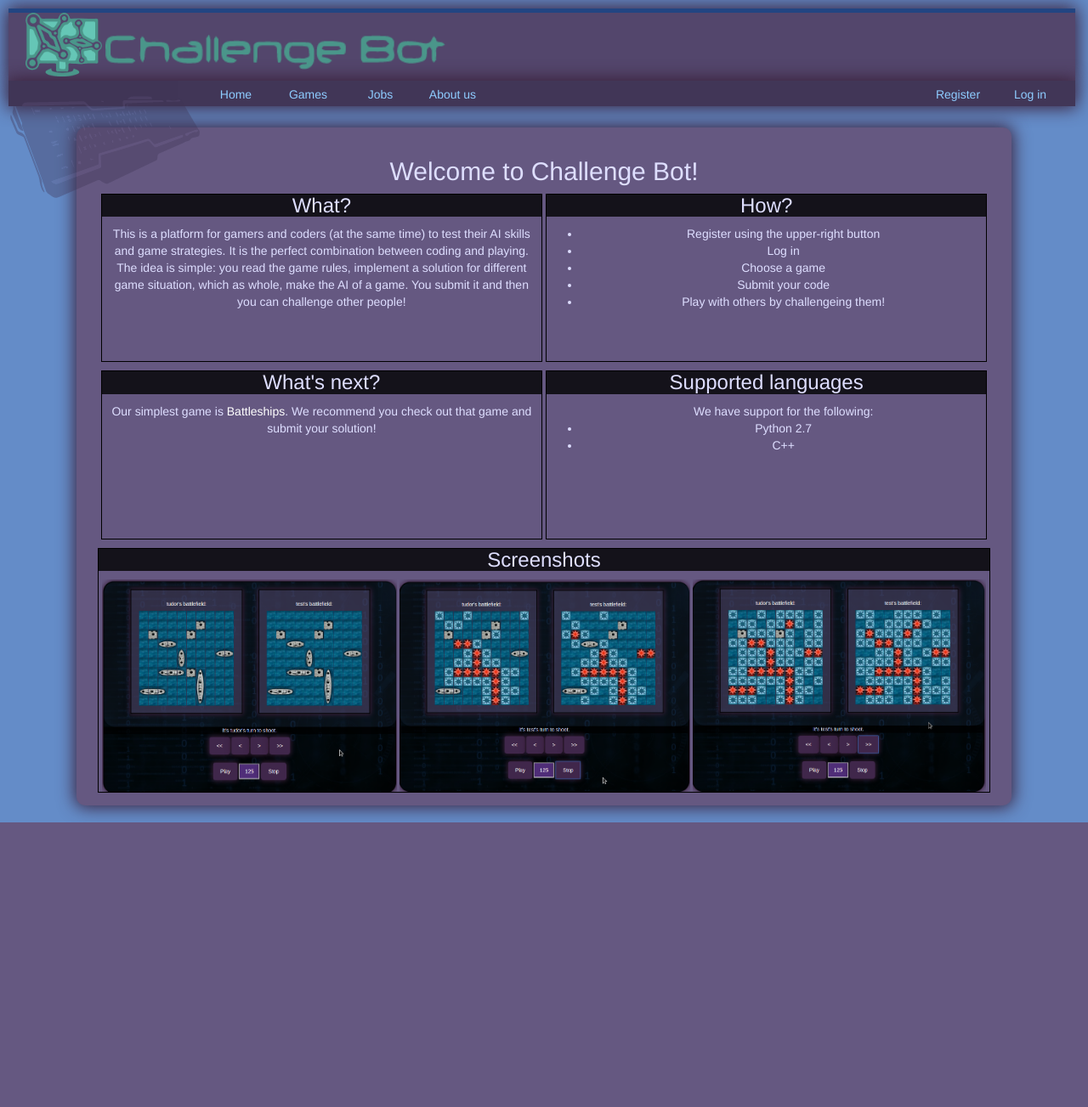
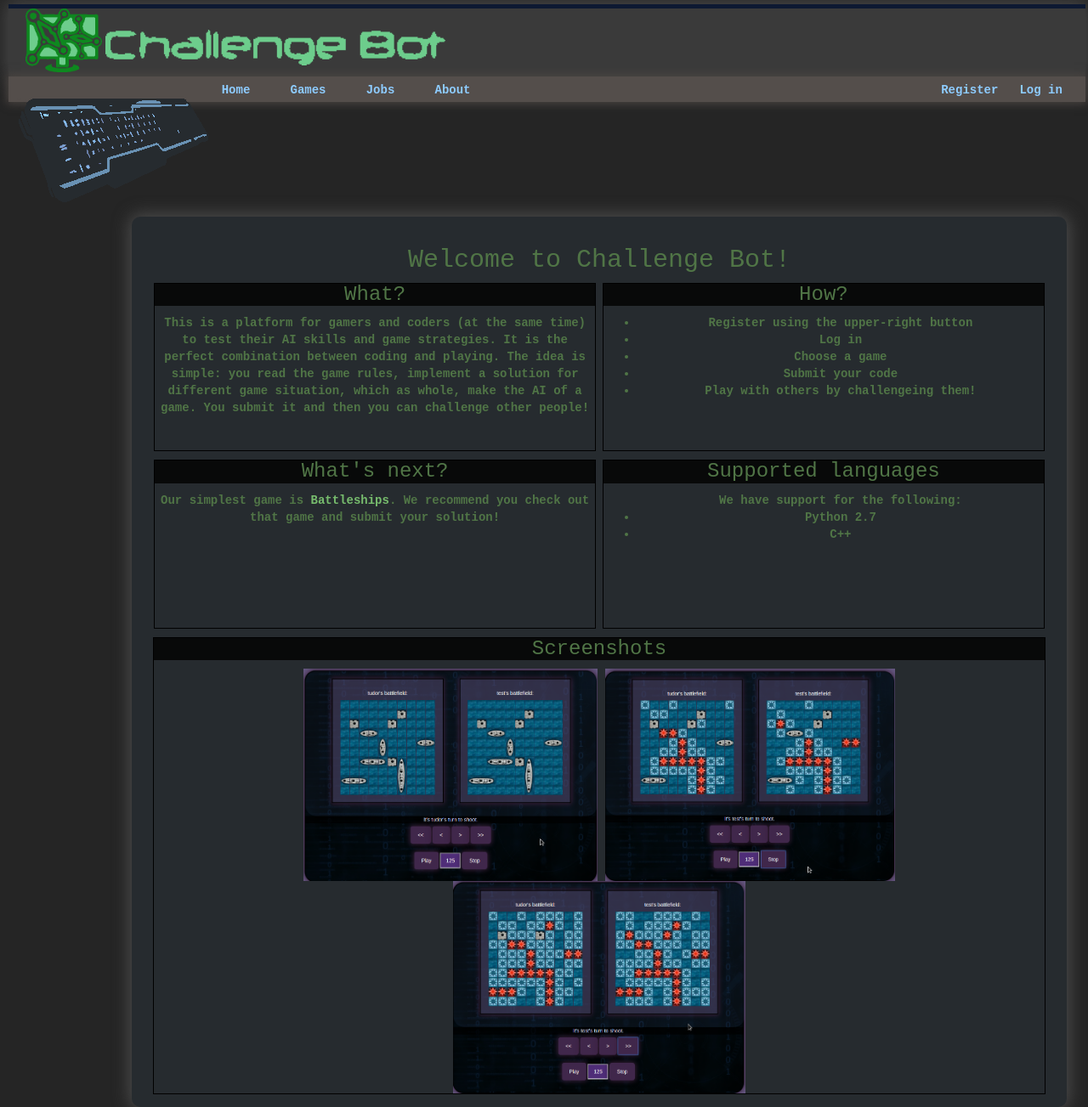
Before and after one commit to Cronologium/ChallengeBot, a Django app: page / in a window 1280 px wide. Shown: the whole page at 85% size. Before the commit the page ends 968 px from the top, so only its background shows below. Run offline with Django 3.2, Linux system fonts and the light colour scheme; some libraries are stand-ins or nearby versions.

Commit message:
Added Mihai's design changes

```diff
--- a/frontend/challengebot/web/static/web/script/menu.js
+++ b/frontend/challengebot/web/static/web/script/menu.js
@@ -1,4 +1,4 @@
-$( document ).ready(function() {
+$(document).ready(function () {
 
     $("#login-prompt").click(function () {
         $("#login-page").css("width", "100%");
@@ -24,26 +24,48 @@
         $("#content-wrapper").removeClass("blurred");
     });
 
-     $( window ).resize(change_opacity);
+    $(window).on('scroll', change_size);
 
-     function change_opacity() {
-        var s = $(window).width() * 1.0;
-        var minw_css = $("body").css("min-width");
-        var min_w = parseInt(minw_css.substring(0, minw_css.length - 2));
-        var op = 1.0;
-        if (s < min_w)
-            op = 0.2;
-        else
-            if (s < min_w + 400)
-                op = 0.2 + (s - min_w) / 400 * 0.8;
-        $("#mixer").css("opacity", String(op));
+    function change_size() {
+        var doc = document.documentElement;
+        var top = Math.round((window.pageYOffset || doc.scrollTop)  - (doc.clientTop || 0));
+        var menu_size = $("#menu").css("height");
+        var min_ratio = 0.4;
+        menu_size = parseInt(menu_size.substring(0, menu_size.length - 2));
+        var max_top_position = -(min_ratio * 100);
+        var ratio = (menu_size - top) / menu_size;
+
+        if (ratio < min_ratio) {
+            ratio = min_ratio;
+        }
+
+        var top_position = menu_size - top - (1 - ratio)*50;
+
+
+        // console.log(top_position);
+        // console.log(max_top_position);
+        // console.log();
+
+        if (top_position < max_top_position)
+            top_position = max_top_position;
+
+        $("#mixer").css("transform", "scale(" + String(ratio) + "," + String(ratio) + ")");
+        $("#mixer").css("top", String(top_position) + "px");
+    }
+
+    function show_menu() {
+        console.log("CALLED");
+    }
+
+    function hide_menu() {
+
     }
 
     $("#user-button").mouseenter(function () {
         $(".user-face").attr("id", "user-face-showing");
     });
 
-     $("#user-button").mouseleave( function () {
+    $("#user-button").mouseleave(function () {
         $(".user-face").attr("id", "");
     })
 
@@ -51,7 +73,7 @@
         $(".user-face").attr("id", "user-face-hiding");
     });
 
-     $("#logout-button").mouseleave( function () {
+    $("#logout-button").mouseleave(function () {
         $(".user-face").attr("id", "");
     })
 
@@ -71,5 +93,5 @@
         $(".user-face").attr("id", "user-face-hiding");
     });
 
-     change_opacity();
+    change_size();
 });
--- a/frontend/challengebot/web/static/web/script/template.js
+++ b/frontend/challengebot/web/static/web/script/template.js
@@ -0,0 +1,3 @@
+// var parent = document.getElementById('container1');
+// var child = document.getElementById('container2');
+// child.style.paddingRight = child.offsetWidth - child.clientWidth + "px";
--- a/frontend/challengebot/web/static/web/style/index.css
+++ b/frontend/challengebot/web/static/web/style/index.css
@@ -31,7 +31,8 @@
 }
 
 .question-div p a {
-    color: rgb(255, 255, 255);
+    font-weight: bold;
+    color: rgb(119, 188, 109);
 }
 
 .question-div img {
--- a/frontend/challengebot/web/static/web/style/jobs.css
+++ b/frontend/challengebot/web/static/web/style/jobs.css
@@ -17,9 +17,9 @@
     height: 20px;
     width: 60px;
     text-align: center;
-    color: white;
+    color: #8eccff;
     background-color: rgb(95,84,117);
-    background-color:
+    /*background-color:*/
     padding: 2px;
     margin: 2px;
     border: solid 1px black;
--- a/frontend/challengebot/web/static/web/style/menu.css
+++ b/frontend/challengebot/web/static/web/style/menu.css
@@ -1,27 +1,36 @@
+/*light green logo 6dcd8c*/
+/*dark green logo 0e881f*/
+/*keyboard dark blue 262b2f*/
+/*keyboard light blue 8eccff*/
+
+
 #menu {
-    position: fixed;
-    width: 99%;
-    margin-top: 5px;
-    padding: 0px;
+    /*position: fixed;*/
+    top:0;
+    left:0;
+    width: 100vw;
+    height: 100px;
+    background-color: rgb(37, 37, 37);
     min-width: 1200px;
-    z-index: 99;
+    /*overflow: auto;*/
+    z-index: 1;
 }
 
 #menuhead {
 	width:99%;
-	padding:0px;
-	margin: 0px;
+	padding:0;
+	margin: 0;
 	margin: auto;
 	margin-left: 10px;
 	margin-top: 5px;
-	background-color:rgb(91,78,119);
+	background-color: rgb(62, 62, 62);
 	border:0px;
 	border-top:5px;
 	border-style:solid;
-	border-color:rgb(34,69,130);
-	-webkit-box-shadow: 0px 0px 20px 2px rgba(58,32,58,1);
-    -moz-box-shadow: 0px 0px 20px 2px rgba(58,32,58,1);
-    box-shadow: 0px 0px 20px 2px rgba(58,32,58,1);
+	border-color: rgb(13, 25, 50);
+	-webkit-box-shadow: 0px 0px 20px 2px rgb(75, 75, 75);
+    /*-moz-box-shadow: 0px 0px 20px 2px rgb(69, 44, 26);*/
+    /*box-shadow: 0px 0px 20px 2px rgb(81, 51, 31);*/
 }
 
 .blurred {
@@ -34,7 +43,8 @@
 }
 
 .logo-container{
-    background: rgb(83, 70, 108);
+    background: rgb(58, 58, 58);
+    /*background: rgb(83, 70, 108);*/
 	width:100%;
 	padding:0px;
 	margin:0px;
@@ -42,10 +52,11 @@
 	transition: 1s;
 }
 .logo-container:hover{
-	background: #53466c; /* Old browsers */
-    background: -moz-linear-gradient(-45deg, #53466c 0%, #403556 9%, #4a3f62 11%, #5b4e77 54%, #5b4e77 54%); /* FF3.6-15 */
-    background: -webkit-linear-gradient(-45deg, #53466c 0%,#403556 9%,#4a3f62 11%,#5b4e77 54%,#5b4e77 54%); /* Chrome10-25,Safari5.1-6 */
-    background: linear-gradient(135deg, #53466c 0%,#403556 9%,#4a3f62 11%,#5b4e77 54%,#5b4e77 54%); /* W3C, IE10+, FF16+, Chrome26+, Opera12+, Safari7+ */
+	background: #4f4f4f; /* Old browsers */
+    /*background: -moz-linear-gradient(-45deg, #53466c 0%, #403556 9%, #4a3f62 11%, #5b4e77 54%, #5b4e77 54%); !* FF3.6-15 *!*/
+    /*background: -webkit-linear-gradient(-45deg, #53466c 0%,#403556 9%,#4a3f62 11%,#5b4e77 54%,#5b4e77 54%); !* Chrome10-25,Safari5.1-6 *!*/
+    /*background: linear-gradient(135deg, #53466c 0%,#403556 9%,#4a3f62 11%,#5b4e77 54%,#5b4e77 54%); !* W3C, IE10+, FF16+, Chrome26+, Opera12+, Safari7+ *!*/
+    -webkit-box-shadow: 0px 0px 20px 2px rgb(90, 90, 90);
     filter: progid:DXImageTransform.Microsoft.gradient( startColorstr='#53466c', endColorstr='#5b4e77',GradientType=1 ); /* IE6-9 fallback on horizontal gradient */
     transition: 1s;
 }
@@ -75,6 +86,15 @@
 	background-size: 100%;
 	background-repeat:no-repeat;
 	background-position:0px 15px;
+
+    /*font-family: "Courier new", Courier, monospace;*/
+    /*font-size: 5.5em;*/
+    /*font-weight: bold;*/
+    /*color #507546;*/
+
+    /*color light #507546;*/
+    /*color dark #385330*/
+    padding: 0px 20px;
 }
 
 .user-face {
@@ -113,15 +133,18 @@
 	border:0px;
 	border-style:solid;
 	border-color:rgb(34,69,130);
-	-webkit-box-shadow: 0px 0px 20px 2px rgba(58,32,58,3);
-    -moz-box-shadow: 0px 0px 20px 2px rgba(58,32,58,3);
-    box-shadow: 0px 0px 20px 2px rgba(58,32,58,3);
+	/*-webkit-box-shadow: 0px 0px 20px 2px rgba(58,32,58,3);*/
+    /*-moz-box-shadow: 0px 0px 20px 2px rgba(58,32,58,3);*/
+    box-shadow: 0px 0px 10px 2px rgb(75, 69, 66);
     transition: 1s;
 }
 
 #menu-options {
     margin-left: 225px;
     margin-right: 10px;
+    font-family: "Courier new", Courier, monospace;
+    /*font-size: 1.2em;*/
+    font-weight: bold;
 }
 
 .menu ul {
@@ -131,15 +154,20 @@
     margin: 0;
 	padding:0px;
 	overflow: hidden;
-    background-color:rgb(65,54,87);
-	height:30px;
+    background-color: rgb(84, 78, 75);
+	/*height:30px;*/
 }
 #mixer {
 	display: block;
 	float: right;
-	position: absolute;
+	/*position: absolute;*/
 	pointer-events: none;
-    opacity: 1;
+    position: fixed;
+    left: 20px;
+    top: 0px;
+    z-index: 2;
+
+    transform: scale(1, 1);
 }
 .menu li .left-link{
     display: inline;
@@ -163,8 +191,8 @@
 }
 .menu li a:hover {
     /*background-color: rgb(46,35,64);*/
-    background-color: #20072B;
-	color: rgb(104,154,112);
+    background-color: #262b2f;
+	color: rgb(109, 205, 140);
 	transition: 1s;
 	cursor: pointer;
 	-webkit-box-shadow: 0px 0px 20px 2px rgba(222,222,222,1);
@@ -194,7 +222,7 @@
     left: 0;
     top: 0;
     background-color: rgb(0,0,0); /* Black fallback color */
-    background-color: rgba(46,35,64, 0.7); /* Black w/opacity */
+    background-color: rgba(62, 56, 53, 0.7); /* Black w/opacity */
     overflow-x: hidden; /* Disable horizontal scroll */
     transition: 0.5s; /* 0.5 second transition effect to slide in or slide down the overlay (height or width, depending on reveal) */
 }
@@ -249,23 +277,27 @@
 }
 
 .overlay input {
-    background-color:rgb(79,45,120);
-    color:rgb(255,255,255);
+    background-color: rgb(38, 43, 47);
+    color: rgb(142, 204, 255);
 }
 
 .overlay input[type=submit] {
     width: 20%;
-    background-color: #20072B;
+    background-color: #1a1313;
     color: white;
     padding: 14px 20px;
     margin: 8px 0;
     border: none;
     border-radius: 4px;
     cursor: pointer;
+
+    font-family: "Courier new", Courier, monospace;
+    font-size: 2em;
+    font-weight: bold;
 }
 
 .inputfield {
-    border-color:rgb(104,154,112);
+    border-color: rgb(44, 49, 53);
 	height:32px;
 	width:400px;
 	font-size: 28px;
--- a/frontend/challengebot/web/static/web/style/template.css
+++ b/frontend/challengebot/web/static/web/style/template.css
@@ -1,21 +1,50 @@
-body {
-	background-color: rgb(100,140,200);
+html, body {
+	background-color: rgb(37, 37, 37);
 	min-width: 1200px;
+    height: 99%;
+    /*overflow: scroll;*/
 }
 
-#eater {
-    height: 10px;
-    width: 99%;
-    margin-top: 0px;
-    position: fixed;
-    background-color: rgb(100,140,200);
-    z-index: 98;
+
+::-webkit-scrollbar
+{
+    width: 5px;
+    height: 0;
+    background-color: #8eccff;
 }
+
+::-webkit-scrollbar-track
+{
+    -webkit-box-shadow: inset 0 0 6px rgba(0,0,0,0.3);
+    border-radius: 10px;
+	background-color: #8eccff;
+}
+
+::-webkit-scrollbar-thumb
+{
+  border-radius: 10px;
+	-webkit-box-shadow: inset 0 0 6px rgba(0,0,0,.3);
+	background-color: #262b2f;
+}
+
+/*::-webkit-scrollbar {*/
+    /*width: 0;*/
+    /*background: transparent;*/
+/*}*/
 
 #content-wrapper {
     padding-top: 100px;
     transition: 1s;
     padding-bottom: 20px;
+    height: 100%;
+    width: 100vw;
+
+    padding-left: 130px;
+    font-family: "Courier new", Courier, monospace;
+    font-size: 1em;
+    font-weight: bold;
+    /*color: #17f52a;*/
+    color: #507546;
 }
 
 .content {
@@ -27,10 +56,17 @@
     padding-right: 20px;
     padding-top: 15px;
     padding-bottom: 15px;
-    color: rgb(222,222,255);
-    background-color: rgb(101,88,129);
-    -webkit-box-shadow: 0px 0px 20px 2px rgba(58,32,58,1);
-    -moz-box-shadow: 0px 0px 20px 2px rgba(58,32,58,1);
-    box-shadow: 0px 0px 20px 2px rgba(58,32,58,1);
-    font-size: 14px;
+    background-color: rgb(38, 43, 47);
+    -webkit-box-shadow: 0px 0px 20px 2px rgb(79, 79, 79);
+    -moz-box-shadow: 0px 0px 20px 2px rgb(79, 79, 79);
+    box-shadow: 0px 0px 20px 2px rgb(79, 79, 79);
+
+    /*font-size: 14px;*/
+    /*color: rgb(222,222,255);*/
+
+    font-family: "Courier new", Courier, monospace;
+    font-size: 1em;
+    font-weight: bold;
+    /*color: #17f52a;*/
+    color: #507546;
 }
--- a/frontend/challengebot/web/views.py
+++ b/frontend/challengebot/web/views.py
@@ -101,18 +101,18 @@
             shots[participant] = []
         else:
             line = line.strip().split(' ')
-            if line[1] == 'puts':
+            if line[1] == 'ship':
                 x1 = int(line[2])
                 y1 = int(line[3])
                 x2 = int(line[4])
                 y2 = int(line[5])
                 ship_size = abs(x1-x2) + abs(y1-y2) + 1
-                player = line[0]
+                player = line[0][:-1]
                 ships[player].append(Ship(x1, y1, x2, y2, ship_size, player))
-            if line[1] == 'shoots':
+            if line[1] == 'shoot':
                 x = int(line[2])
                 y = int(line[3])
-                player = line[0]
+                player = line[0][:-1]
                 shots[player].append(Shot(x, y, player))
 
         line_index += 1
```
Also changed, not shown: frontend/challengebot/web/backendWizard.py (+22 -13 lines), frontend/challengebot/web/static/web/script/log.js (+0 -24 lines), frontend/challengebot/web/static/web/style/res/logo_clean.png, frontend/challengebot/web/static/web/style/res/logo_text.png, frontend/challengebot/web/static/web/style/res/sa.png. Lines whose indentation alone changed are shown as unchanged.
